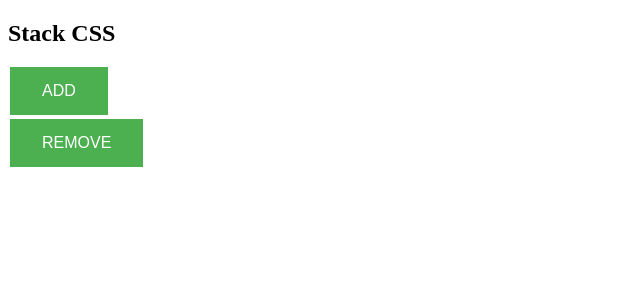
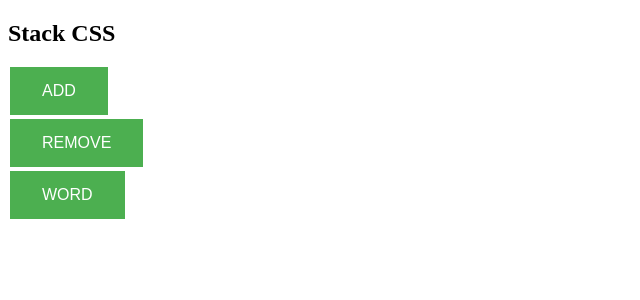
Before and after one commit to mrmblackjack/OvercaffeinatedSloths, a Django app: template guts2018/templates/stack.html in a window 1280 px wide. Shown: the top 300 px of the page, without its empty margins (0-640 px from the left). Run offline with Django 3.2, Linux system fonts and the light colour scheme; the template is opened without the code that fills it, so the values that code supplies are empty.

Commit message:
staaaack

```diff
--- /dev/null
+++ b/guts2018/static/push.js
@@ -0,0 +1,34 @@
+var id=1;
+function myFunction() {
+    var btn = document.createElement("SPAN");
+    var t = document.createTextNode("hi");
+    btn.appendChild(t);
+    btn.className+="square";
+    btn.id+=id;
+    id++;
+    document.body.appendChild(btn);
+}
+
+function del(){
+    console.log("pls help");
+    console.log(id-1);
+    $('#'+(id-1)).remove();
+    id--;
+}
+
+function word(){
+    var word=['h','a','c','k']
+    var i,b,te;
+    for (i = 0; i < word.length; i++){
+      console.log(word[i]);
+      b = document.createElement("SPAN");
+      b.id+=id;
+      id++;
+      b.className+="square";
+      console.log(b);
+      te = document.createTextNode(""+word[i]);
+      console.log(te);
+      b.appendChild(te);
+      document.body.appendChild(b);
+    }
+}
--- a/guts2018/templates/stack.html
+++ b/guts2018/templates/stack.html
@@ -1,32 +1,10 @@
 <!DOCTYPE html>
-{% load static %}
 <html>
 <head>
-
 <meta name="viewport" content="width=device-width, initial-scale=1">
 <link rel="stylesheet" href="stack_style.css">
 <script src="https://ajax.googleapis.com/ajax/libs/jquery/3.3.1/jquery.min.js"></script>
-
-<script type="text/javascript">
-var id=1;
-function myFunction() {
-    var btn = document.createElement("SPAN");
-    var t = document.createTextNode("hi");
-    btn.appendChild(t);
-    btn.className+="square";
-    btn.id+=id;
-    id++;
-    document.body.appendChild(btn);
-}
-</script>
-<script type="text/javascript">
-function del(){
-    console.log("pls help");
-    console.log(id-1);
-    $('#'+(id-1)).remove();
-    id--;
-}
-</script>
+<script src="push.js"></script>
 </head>
 <body>
 
@@ -34,6 +12,7 @@ function del(){
 
 <button class="button" onclick="myFunction()">ADD</button>
 <button class="button" onclick="del()">REMOVE</button>
+<button class="button" onclick="word()">WORD</button>
 <!--<input type="button" class="button" value="Input Button">-->
 <div class="squareContainer">
 <!--<span class="square" id=0></span>-->
```
